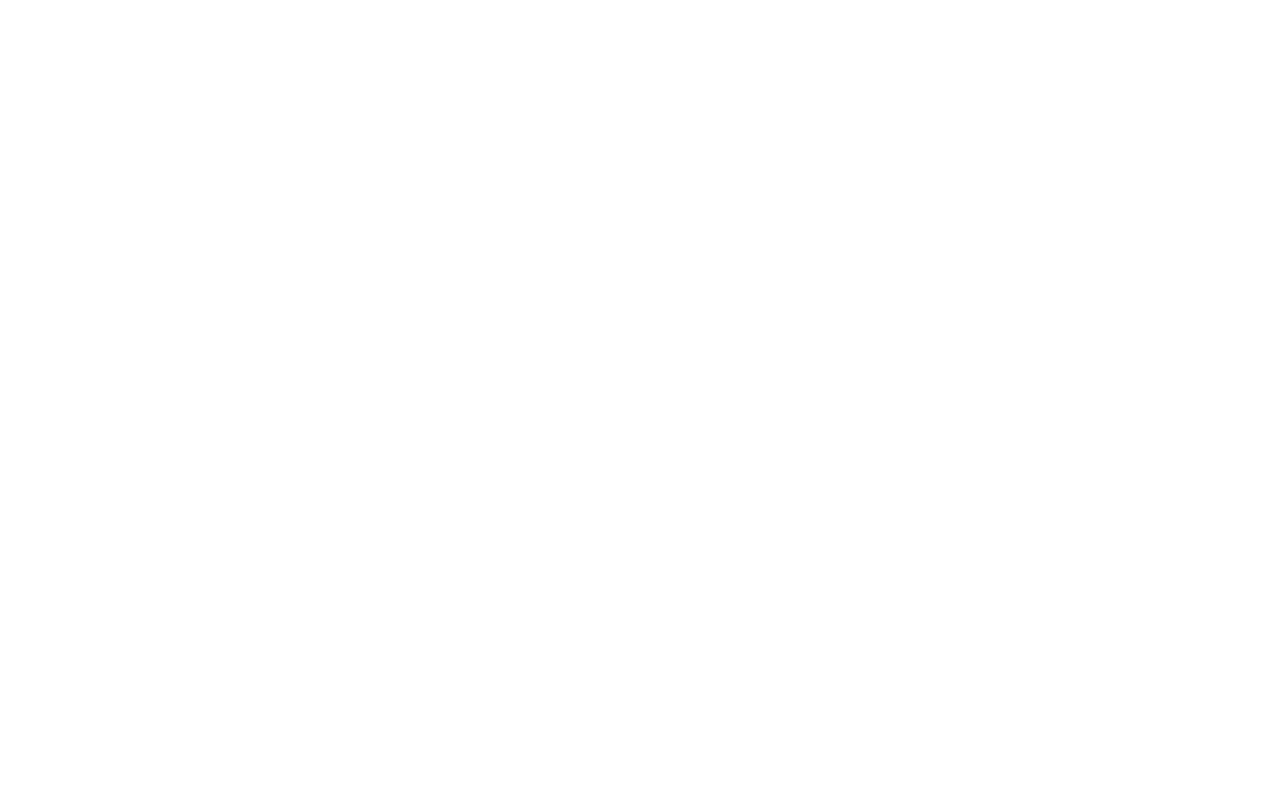
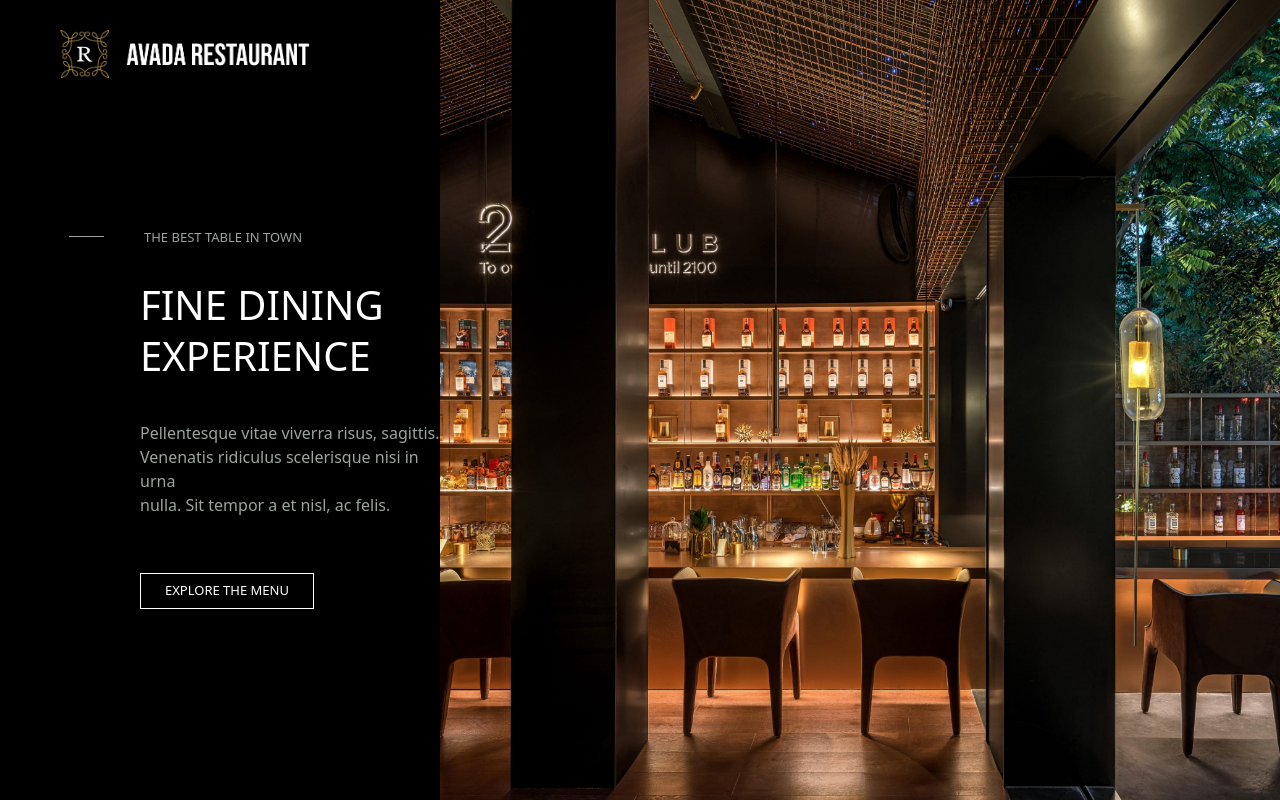
Before and after one commit to Mattia311/proj-html-vuejs, a Vue app: page / in a window 1280 px wide. Built offline with nearby package versions, Linux system fonts and the light colour scheme.

Commit message:
Header left complete

```diff
--- a/src/components/SiteFooter.vue
+++ b/src/components/SiteFooter.vue
@@ -10,6 +10,6 @@
 }
 </script>
 
-<style>
+<style lang="scss">
 
 </style>
--- a/src/components/SiteHeader.vue
+++ b/src/components/SiteHeader.vue
@@ -1,5 +1,26 @@
 <template>
-  <div>
+  <div class="header d-flex">
+      <div class="header_left">
+          <div class="header_left_top">
+              <img class="img_header_left" src="../assets/images/logo-restaurant-2x.png" alt="">
+          </div>
+          <div class="header_left_bottom">
+              <div class="d-flex text">
+                  <div class="line"></div>
+                  <div>
+                      <p>THE BEST TABLE IN TOWN</p>
+                  </div>
+              </div>
+              <div class="dining">
+                  <h1>FINE DINING <br>EXPERIENCE</h1>
+                  <p class="text-start">Pellentesque vitae viverra risus, sagittis. <br>Venenatis ridiculus scelerisque nisi in urna <br>nulla. Sit tempor a et nisl, ac felis.</p>
+                  <button>EXPLORE THE MENU</button>
+              </div>
+          </div>
+      </div>
+      <div class="header_right">
+          <img class="img_header" src="../assets/images/slider52x.jpg" alt="">
+      </div>
   </div>
 </template>
 
@@ -9,6 +30,66 @@
 }
 </script>
 
-<style>
+<style lang="scss">
+.header {
+    .header_left {
+        background: black;
+        height: 800px;
+        width: 600px;
+        .img_header_left {
+            margin-left: 60px;
+            width: 250px;
+            margin-top: 30px;
+        }
+        .header_left_bottom {
+            .text {
+                margin-top: 150px;
+                margin-left: 69px;
+                .line {
+                border-top: 1px solid #9BA59E;;
+                width: 35px;
+                margin-top: 8px;
+                margin-right: 40px;
+                }
+                p {
+                color: #9BA59E;
+                font-size: 13px;
+                }
+            }
+            .dining {
+                h1 {
+                    color: white;
+                    margin-left: 140px;
+                    margin-top: 15px;
+                    line-height: 51px;
+                }
+                p {
+                   color: #9BA59E;
+                   margin-left: 140px;
+                   margin-top: 40px;
+                }
+                button {
+                    margin-left: 140px;
+                    background: black;
+                    color: white;
+                    border: 1px solid white;
+                    font-size: 13px;
+                    width: 174px;
+                    height: 36px;
+                    margin-top: 40px;
+
+                }
+            }
+        }
+
+    }
+    .header_right {
+        .img_header {
+            width: 840px;
+            height: 800px;
+
+        }
+    }
+}
 
 </style>
--- a/src/components/SiteMain.vue
+++ b/src/components/SiteMain.vue
@@ -10,6 +10,6 @@
 }
 </script>
 
-<style>
+<style lang="scss">
 
 </style>
```
